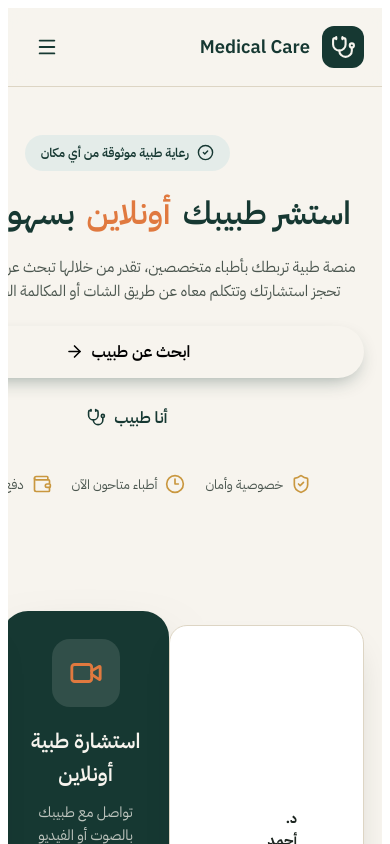
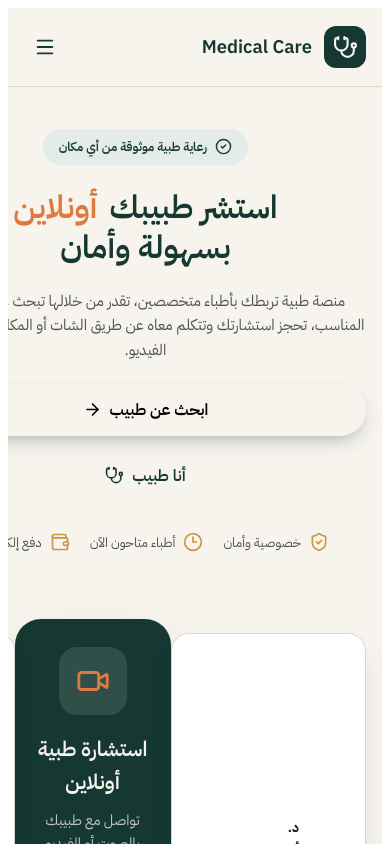
Before and after one commit to Michael0Nashat/tabna, a SvelteKit app: page / in a window 390 px wide. Shown: the top 844 px of the page. Built offline with nearby package versions, Linux system fonts and the light colour scheme; a web font is replaced by a local one.

Commit message:
Update project

```diff
--- a/src/routes/+page.svelte
+++ b/src/routes/+page.svelte
@@ -1149,11 +1149,15 @@
     font-family: var(--font-body);
     line-height: 1.6;
     -webkit-font-smoothing: antialiased;
+    width: 100%;
+    min-width: 0;
+    max-width: 100%;
     overflow-x: hidden;
   }
 
   .app :global(*) {
     box-sizing: border-box;
+    max-width: 100%;
   }
 
   .app :global(h1),
@@ -1197,19 +1201,20 @@
   .container {
   width: 100%;
   max-width: 1180px;
-  margin: 0 auto;
+  margin-inline: auto;
   padding-inline: 32px;
 }
 
 @media (max-width: 600px) {
   .container {
-    padding-inline: 18px;
+    width: 100%;
+    padding-inline: 16px;
   }
 }
 
 @media (max-width: 380px) {
   .container {
-    padding-inline: 14px;
+    padding-inline: 12px;
   }
 }
 
@@ -1653,29 +1658,50 @@
 
   @media (max-width: 900px) {
     .hero {
-      padding: 48px 0 64px;
+      width: 100%;
+      padding: 42px 0 56px;
     }
 
     .hero-content {
+      width: 100%;
       grid-template-columns: 1fr;
+      gap: 36px;
     }
 
     .hero-text {
+      width: 100%;
       align-items: center;
       text-align: center;
     }
 
     .hero-text > p {
-      max-width: 100%;
-    }
-
-    .hero-buttons,
-    .hero-features {
-      justify-content: center;
-    }
+       width: 100%;
+       max-width: 100%;
+       font-size: 0.95rem;
+    }
+
+     .hero-buttons {
+    width: 100%;
+    flex-direction: column;
+    align-items: stretch;
+  }
+
+  .hero-buttons .primary-btn,
+  .hero-buttons .outline-btn {
+    width: 100%;
+  }
+
+  .hero-features {
+    width: 100%;
+    justify-content: center;
+    gap: 14px;
+  }
+
 
     .hero-card {
-      margin-top: 40px;
+       width: 100%;
+       margin-top: 20px;
+       padding: 10px 0;
     }
 
     .floating-card.top {
```
